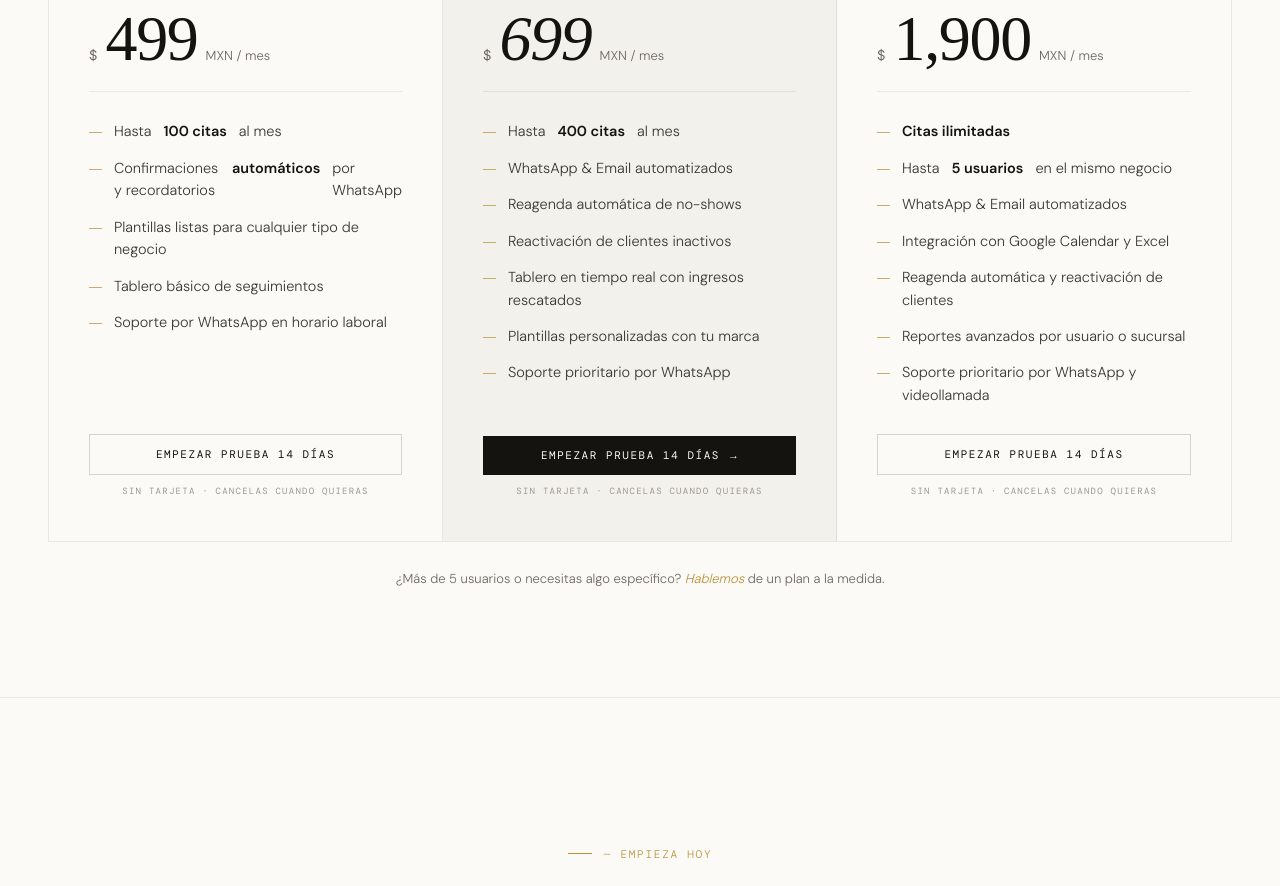
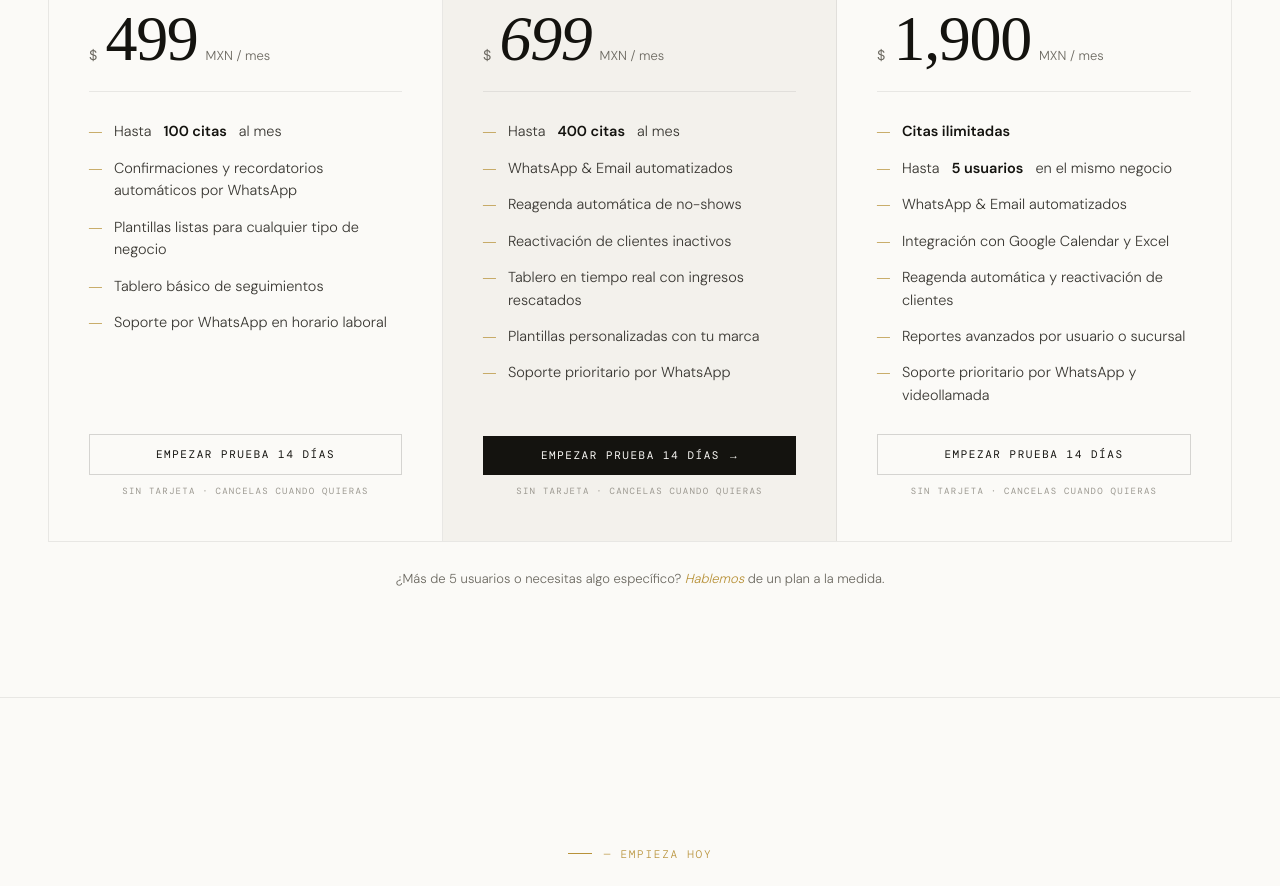
Before and after one commit to FrankyMina/follow, a website: page index.html in a window 1280 px wide. Shown: the part 3532-4418 px from the top of the page. Drawn offline with nearby package versions, Linux system fonts and the light colour scheme; a web font is replaced by a local one.

Commit message:
Fix copy básico: Confirmaciones y recordatorios automáticos por WhatsApp
Co-Authored-By: Claude Sonnet 4.6 <noreply@anthropic.com>

```diff
--- a/index.html
+++ b/index.html
@@ -1959,7 +1959,7 @@
           </div>
           <ul class="price-features">
             <li>Hasta <strong>100 citas</strong> al mes</li>
-            <li>Confirmaciones y recordatorios <strong>automáticos</strong> por WhatsApp</li>
+            <li>Confirmaciones y recordatorios automáticos por WhatsApp</li>
             <li>Plantillas listas para cualquier tipo de negocio</li>
             <li>Tablero básico de seguimientos</li>
             <li>Soporte por WhatsApp en horario laboral</li>
```
